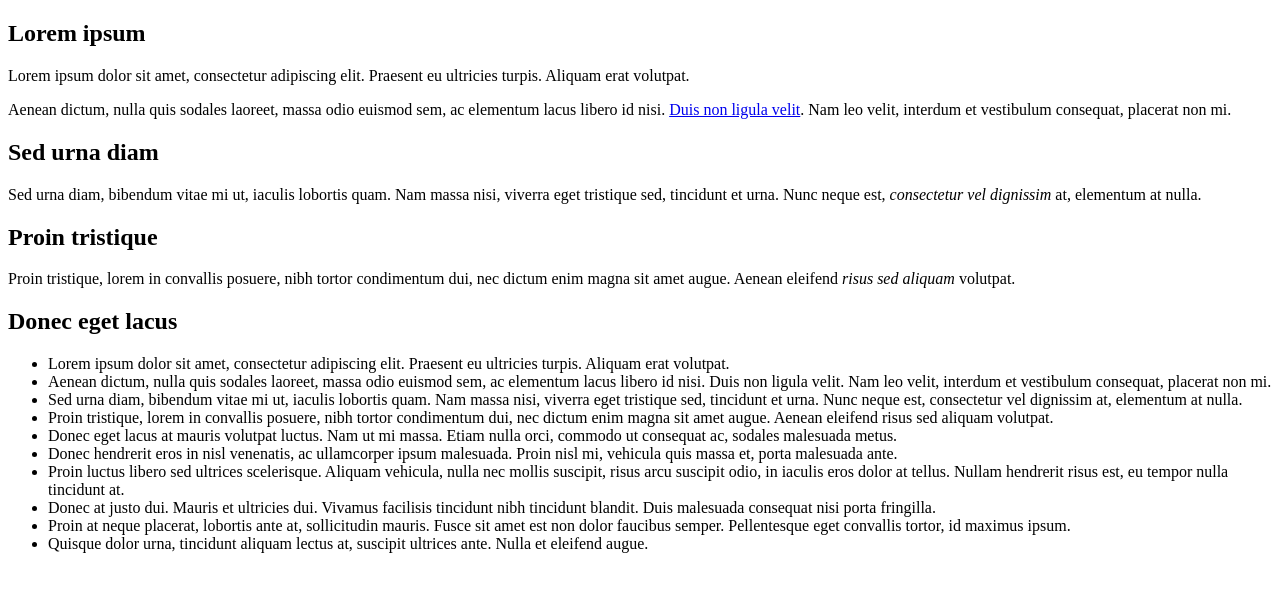
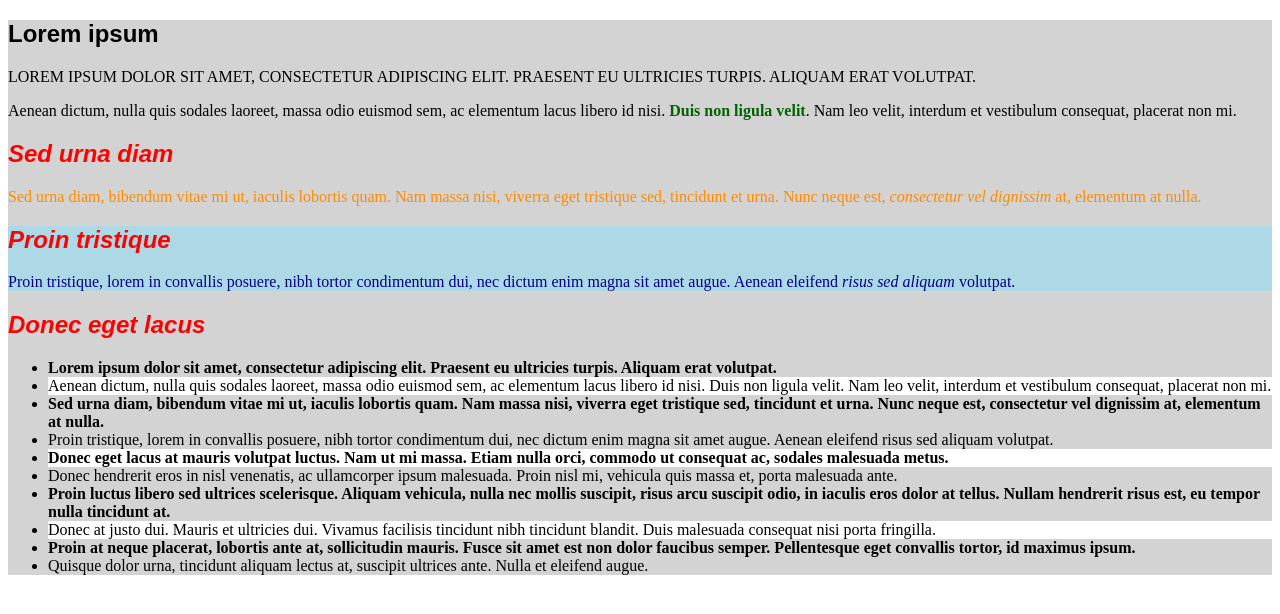
Before and after one commit to DavidDick23/COMP1054-CSS-Interface, a plain HTML site: page lesson-1/index.html in a window 1280 px wide. Drawn offline with Linux system fonts and the light colour scheme.

Commit message:
Lesson 1 - Completed

```diff
--- a/lesson-1/css/styles.css
+++ b/lesson-1/css/styles.css
@@ -1,3 +1,81 @@
 @charset "UTF-8";
 
-/* TEST - THIS IS NOW WORKING */
+/*#region Named Selector*/
+/*------------------------------ */
+h2 {
+    color: red;
+    font-style: italic;
+}
+/*#endregion*/
+
+/* ID Selector
+------------------------------ */
+#project {
+    color: olive;
+}
+
+/* Class Selector
+------------------------------ */
+.about {
+    background-color: lightgray;
+}
+
+/* Contextual(*aka Decendent) Selector
+------------------------------ */
+section p {
+    color: darkorange;
+}
+
+.subproject p {
+    color: darkblue;
+}
+
+/* Grouped Selector
+------------------------------ */
+h1, h2, h3 {
+    font-family: sans-serif;
+}
+
+/* Pseudo-Class Selector
+------------------------------ */
+a:link {
+    text-decoration: none;
+    color: darkgreen;
+    font-weight: bold;
+}
+
+a:visited {
+    color: red;
+}
+
+a:focus {
+    background-color: yellow;
+}
+
+a:hover {
+    text-decoration: underline;
+}
+
+a:active {
+    color: darkorange;
+}
+
+/* Structural Pseudo-Class Selector
+------------------------------ */
+li:nth-child(3n-1) {
+    background-color: white;
+}
+
+li:nth-of-type(odd) {
+    font-weight: bold;
+}
+
+article section:last-of-type {
+    background: lightblue;
+}
+
+/* Sibling & Pseudo-Element Selector
+------------------------------ */
+h1 + p::first-line {
+    text-transform: uppercase;
+}
--- a/lesson-1/index.html
+++ b/lesson-1/index.html
@@ -1,27 +1,31 @@
 <!DOCTYPE html>
 <html lang="en">
+    <!-- Meta Data -->
     <head>
         <meta charset="UTF-8" />
         <title>Lesson 1 - COMP1054 User Interface Design Using CSS</title>
         <link rel="stylesheet" href="css/styles.css" />
     </head>
+    <!-- Visible Content-->
     <body>
-
+        <!-- Article -->
         <article class="about">
             <h1>Lorem ipsum</h1>
 
             <p>Lorem ipsum dolor sit amet, consectetur adipiscing elit. Praesent eu ultricies turpis. Aliquam erat volutpat.</p>
             <p>Aenean dictum, nulla quis sodales laoreet, massa odio euismod sem, ac elementum lacus libero id nisi. <a href="https://lipsum.com/" rel="external">Duis non ligula velit</a>. Nam leo velit, interdum et vestibulum consequat, placerat non mi.</p>
 
-	<section class="project">
+            <section id="project">
                 <h2 lang="es">Sed urna diam</h2>
                 <p>Sed urna diam, bibendum vitae mi ut, iaculis lobortis quam. <span lang="es">Nam massa nisi</span>, viverra eget tristique sed, tincidunt et urna. Nunc neque est, <em>consectetur vel dignissim</em> at, elementum at nulla.</p>
             </section>
 
-	<section class="project">
+            <section class="subproject">
                 <h2 lang="es">Proin tristique</h2>
                 <p>Proin tristique, lorem in convallis posuere, nibh tortor condimentum dui, nec dictum enim magna sit amet augue. Aenean eleifend <em>risus sed aliquam</em> volutpat.</p>
             </section>
+
+            <!-- Aside -->
             <aside>
                 <h2>Donec eget lacus</h2>
                 <ul>
@@ -38,6 +42,5 @@
                 </ul>
             </aside>
         </article>
-
     </body>
 </html>
```
Lines whose indentation alone changed are shown as unchanged.
